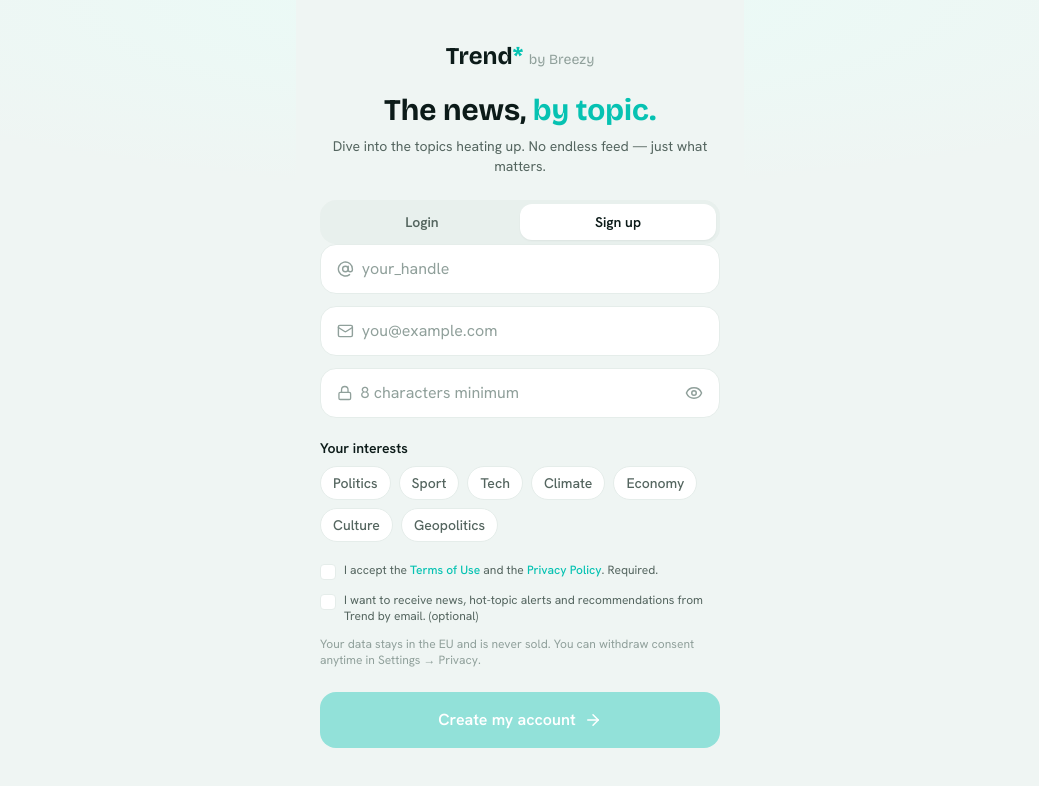
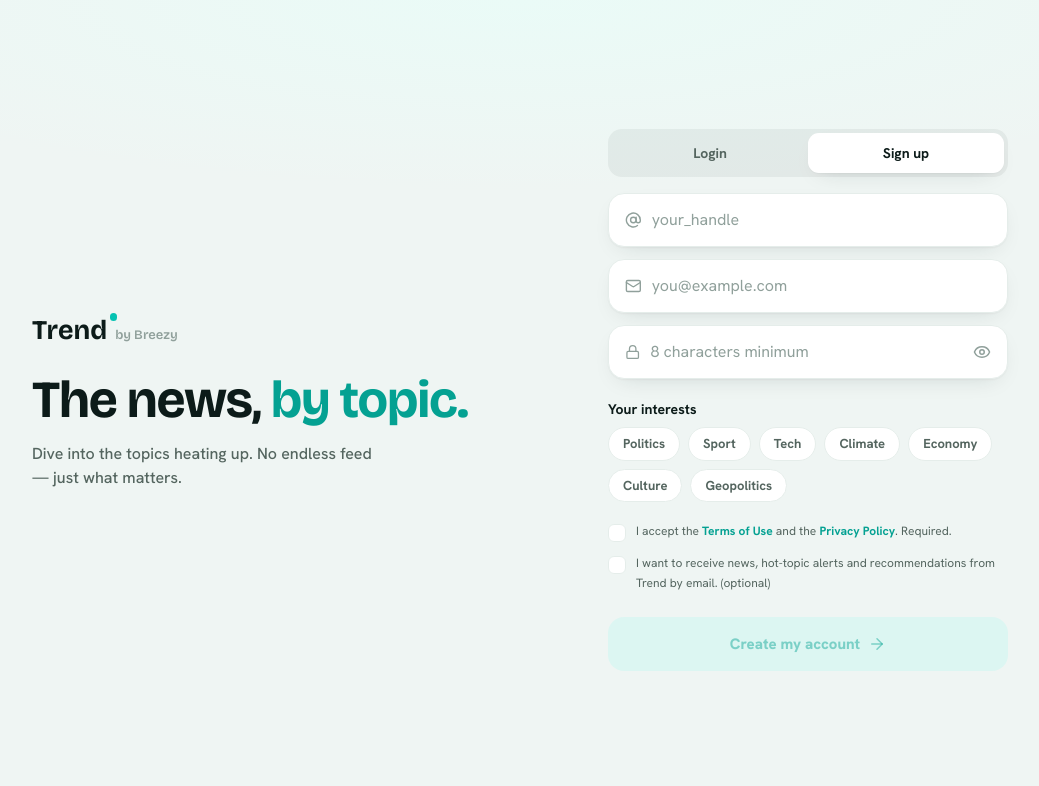
Before and after one commit to AntoninCesi/projet-api-groupe2, a Next.js app in the folder frontend/: page /login in a window 1280 px wide. Both pictures are taken after a click on the button "Sign up". Shown: the top 786 px of the page, without its empty margins (120-1159 px from the left). Built offline with nearby package versions, Linux system fonts and the light colour scheme; no server answers.

Commit message:
feat(frontend): faithful login screen (DS auth, split desktop), drop comments

```diff
--- a/frontend/src/app/globals.css
+++ b/frontend/src/app/globals.css
@@ -2,7 +2,6 @@
 @tailwind components;
 @tailwind utilities;
 
-/* fond lumineux « aube turquoise », jamais gris plat */
 body {
   background: radial-gradient(120% 46% at 50% 0%, #eafbf7 0%, rgba(234, 251, 247, 0) 52%), #eff5f3;
   background-attachment: fixed;
@@ -11,7 +10,6 @@ body {
 }
 
 @layer components {
-  /* glass = accent only (nav, chips, search, boutons secondaires) — jamais sur le contenu */
   .glass {
     background: rgba(255, 255, 255, 0.55);
     -webkit-backdrop-filter: blur(16px) saturate(170%);
@@ -26,14 +24,12 @@ body {
   }
 }
 
-/* focus clavier toujours visible (turquoise) */
 :focus-visible {
   outline: 2px solid #06c2b2;
   outline-offset: 2px;
   border-radius: 6px;
 }
 
-/* respecte prefers-reduced-motion */
 @media (prefers-reduced-motion: reduce) {
   *,
   *::before,
--- a/frontend/src/app/login/page.js
+++ b/frontend/src/app/login/page.js
@@ -32,7 +32,6 @@ export default function LoginPage() {
       }
       const res = await api.post('/api/auth/login', { email, password: pwd });
       setToken(res.data.token);
-      // hard reload: middleware
       window.location.href = '/';
     } catch (err) {
       setError(err.response?.data?.error || 'Something went wrong. Please try again.');
@@ -45,31 +44,45 @@ export default function LoginPage() {
     : username && email && pwd.length >= 8 && acceptTerms;
 
   return (
-    <main className="mx-auto min-h-screen max-w-md bg-background px-6 pb-12">
-      <div className="pt-10 text-center">
-        <p className="font-title text-2xl font-bold text-ink">
-          Trend<span className="text-brand">*</span> <span className="text-sm font-normal text-faint">by Breezy</span>
-        </p>
-        <h1 className="mt-5 font-title text-3xl font-bold text-ink">
-          The news, <span className="text-brand">by topic.</span>
+    <main className="flex min-h-screen flex-col items-center justify-center gap-10 px-6 py-12 lg:flex-row lg:gap-24 lg:px-20">
+      <div className="w-full max-w-[420px] text-center lg:max-w-[480px] lg:text-left">
+        <span className="inline-flex items-baseline gap-2 font-title text-[27px] font-bold text-ink">
+          <span className="relative">
+            Trend
+            <span className="absolute left-full top-[0.12em] ml-[0.09em] h-[0.28em] w-[0.28em] rounded-full bg-brand" />
+          </span>
+          <span className="text-[13px] font-semibold text-faint">by Breezy</span>
+        </span>
+        <h1 className="mt-6 font-title text-[34px] font-bold leading-[1] -tracking-[1.2px] text-ink lg:text-[52px]">
+          {mode === 'login' ? (
+            <>Welcome <span className="text-press">back.</span></>
+          ) : (
+            <>The news, <span className="text-press">by topic.</span></>
+          )}
         </h1>
-        <p className="mt-2 text-sm text-muted">
-          Dive into the topics heating up. No endless feed — just what matters.
+        <p className="mx-auto mt-4 max-w-[340px] text-[15px] font-medium leading-relaxed text-muted lg:mx-0 lg:text-base">
+          {mode === 'login'
+            ? 'Pick up the topics heating up, right where you left off.'
+            : 'Dive into the topics heating up. No endless feed — just what matters.'}
         </p>
       </div>
 
-      {/* tabs login / signup */}
-      <div className="mt-6 flex rounded-2xl bg-line/60 p-1">
-        <button onClick={() => setMode('login')} className={`flex-1 rounded-xl py-2 text-sm font-semibold ${mode === 'login' ? 'bg-white text-ink shadow-sm' : 'text-muted'}`}>
-          Login
+      <div className="w-full max-w-[400px]">
+        <div className="flex rounded-[14px] bg-ink/5 p-1">
+          {['login', 'signup'].map((m) => (
+            <button
+              key={m}
+              onClick={() => setMode(m)}
+              className={`flex-1 rounded-[11px] py-2.5 text-sm font-bold transition ${
+                mode === m ? 'bg-surface text-ink shadow-soft' : 'text-muted'
+              }`}
+            >
+              {m === 'login' ? 'Login' : 'Sign up'}
             </button>
-        <button onClick={() => setMode('signup')} className={`flex-1 rounded-xl py-2 text-sm font-semibold ${mode === 'signup' ? 'bg-white text-ink shadow-sm' : 'text-muted'}`}>
-          Sign up
-        </button>
+          ))}
         </div>
 
-      {/* champs */}
-      <div className="space-y-3">
+        <div className="mt-4 space-y-3">
           {mode === 'signup' && (
             <InputRow icon={AtSign}>
               <input value={username} onChange={(e) => setUsername(e.target.value)} placeholder="your_handle" className="w-full bg-transparent text-ink outline-none placeholder:text-faint" />
@@ -80,19 +93,24 @@ export default function LoginPage() {
           </InputRow>
           <InputRow icon={Lock}>
             <input type={showPwd ? 'text' : 'password'} value={pwd} onChange={(e) => setPwd(e.target.value)} placeholder="8 characters minimum" className="w-full bg-transparent text-ink outline-none placeholder:text-faint" />
-          <button onClick={() => setShowPwd((v) => !v)} aria-label="Toggle password" className="text-faint">
+            <button onClick={() => setShowPwd((v) => !v)} aria-label="Toggle password" className="text-faint hover:text-ink">
               {showPwd ? <EyeOff size={18} /> : <Eye size={18} />}
             </button>
           </InputRow>
         </div>
 
-      {/* sign up terms + tags */}
         {mode === 'signup' && (
           <>
-          <h2 className="mt-5 text-sm font-semibold text-ink">Your interests</h2>
+            <h2 className="mt-5 text-sm font-bold text-ink">Your interests</h2>
             <div className="mt-2 flex flex-wrap gap-2">
               {interests.map((it) => (
-              <button key={it} onClick={() => togglePick(it)} className={`rounded-full px-3 py-1.5 text-sm font-medium ${picks.includes(it) ? 'bg-brand/10 text-brand' : 'border border-line bg-white text-muted'}`}>
+                <button
+                  key={it}
+                  onClick={() => togglePick(it)}
+                  className={`rounded-full px-3.5 py-1.5 text-[13px] font-bold transition ${
+                    picks.includes(it) ? 'bg-tint text-press' : 'border border-line bg-surface text-muted hover:border-brand'
+                  }`}
+                >
                   {it}
                 </button>
               ))}
@@ -100,36 +118,37 @@ export default function LoginPage() {
 
             <div className="mt-5 space-y-3">
               <Checkbox checked={acceptTerms} onChange={() => setAcceptTerms((v) => !v)}>
-              I accept the <span className="font-medium text-brand">Terms of Use</span> and the <span className="font-medium text-brand">Privacy Policy</span>. Required.
+                I accept the <span className="font-bold text-press">Terms of Use</span> and the <span className="font-bold text-press">Privacy Policy</span>. Required.
               </Checkbox>
               <Checkbox checked={wantEmails} onChange={() => setWantEmails((v) => !v)}>
                 I want to receive news, hot-topic alerts and recommendations from Trend by email. (optional)
               </Checkbox>
             </div>
-          <p className="mt-3 text-xs text-faint">
-            Your data stays in the EU and is never sold. You can withdraw consent anytime in Settings → Privacy.
-          </p>
           </>
         )}
 
-      {error && <p className="mt-4 rounded-xl bg-red-50 px-3 py-2 text-sm text-red-600">{error}</p>}
+        {error && <p className="mt-4 rounded-[12px] bg-red-50 px-3 py-2 text-sm font-medium text-red-600">{error}</p>}
 
-      {/* submit */}
         <button
           onClick={handleSubmit}
           disabled={!canSubmit || loading}
-        className={`mt-6 flex w-full items-center justify-center gap-2 rounded-2xl py-4 font-semibold text-white ${canSubmit && !loading ? 'bg-brand-grad' : 'bg-brand/40'}`}
+          className={`mt-6 flex h-[54px] w-full items-center justify-center gap-2 rounded-[16px] text-[15px] font-extrabold transition ${
+            canSubmit && !loading
+              ? 'bg-brand-grad text-onbrand shadow-glow hover:-translate-y-px active:scale-[0.985]'
+              : 'cursor-not-allowed bg-tint text-press/45'
+          }`}
         >
           {loading ? 'Please wait…' : mode === 'login' ? 'Log in' : 'Create my account'}
           {!loading && <ArrowRight size={18} />}
         </button>
+      </div>
     </main>
   );
 }
 
 function InputRow({ icon: Icon, children }) {
   return (
-    <div className="flex items-center gap-2 rounded-2xl border border-line bg-white px-4 py-3 focus-within:border-brand">
+    <div className="flex items-center gap-2.5 rounded-[16px] border border-line bg-surface px-4 py-3.5 shadow-soft transition focus-within:border-brand">
       <Icon size={18} className="text-faint" />
       {children}
     </div>
@@ -138,8 +157,8 @@ function InputRow({ icon: Icon, children }) {
 
 function Checkbox({ checked, onChange, children }) {
   return (
-    <button onClick={onChange} className="flex items-start gap-2 text-left text-xs text-muted">
-      <span className={`mt-0.5 flex h-4 w-4 shrink-0 items-center justify-center rounded border ${checked ? 'border-brand bg-brand text-white' : 'border-line bg-white'}`}>
+    <button onClick={onChange} className="flex items-start gap-2.5 text-left text-xs leading-relaxed text-muted">
+      <span className={`mt-0.5 flex h-[18px] w-[18px] shrink-0 items-center justify-center rounded-[6px] border ${checked ? 'border-transparent bg-brand text-white' : 'border-line bg-surface'}`}>
         {checked && <Check size={12} />}
       </span>
       <span>{children}</span>
--- a/frontend/src/app/page.js
+++ b/frontend/src/app/page.js
@@ -50,7 +50,6 @@ export default async function Home() {
           <h2 className="text-xs font-semibold uppercase tracking-wide text-brand">— Featured</h2>
           <div className="mt-2 flex items-start justify-between gap-3">
             <h1 className="font-title text-3xl font-bold leading-tight text-ink lg:text-4xl">{featured.title}</h1>
-            {/* cadran de chaleur (motif signature) */}
             <HeatDial heat={featured.degree} onFire={featured.onFire} size={84} />
           </div>
 
--- a/frontend/src/components/HeatDial.js
+++ b/frontend/src/components/HeatDial.js
@@ -1,4 +1,3 @@
-// Cadran de chaleur (motif signature DS) — anneau SVG turquoise = heat/100.
 export default function HeatDial({ heat = 0, size = 84, onFire = false }) {
   const sw = size <= 64 ? 5 : 6;
   const r = (size - sw) / 2;
--- a/frontend/tailwind.config.js
+++ b/frontend/tailwind.config.js
@@ -4,7 +4,6 @@ module.exports = {
   theme: {
     extend: {
       colors: {
-        // marque Trend (teal) — une seule couleur de marque
         glow: '#37E3D2',
         brand: '#06C2B2',
         press: '#04A192',
@@ -12,12 +11,10 @@ module.exports = {
         tint: '#DCF6F2',
         tint2: '#EAFAF7',
         onbrand: '#03302C',
-        // surfaces light
         surface: '#FFFFFF',
         background: '#EFF5F3',
         line: '#E5EDEA',
         line2: '#EEF3F1',
-        // textes
         ink: '#0C1B19',
         muted: '#54655F',
         faint: '#90A09B',
@@ -27,7 +24,6 @@ module.exports = {
         body: ['var(--font-body)', 'sans-serif'],
       },
       backgroundImage: {
-        // dégradé signature 168° (glow -> brand 75% -> press) — contraste texte
         'brand-grad': 'linear-gradient(168deg, #37E3D2 0%, #06C2B2 75%, #04A192 100%)',
         avatar: 'linear-gradient(160deg, #143430, #0C1B19)',
         canvas:
```
Lines whose indentation alone changed are shown as unchanged.
